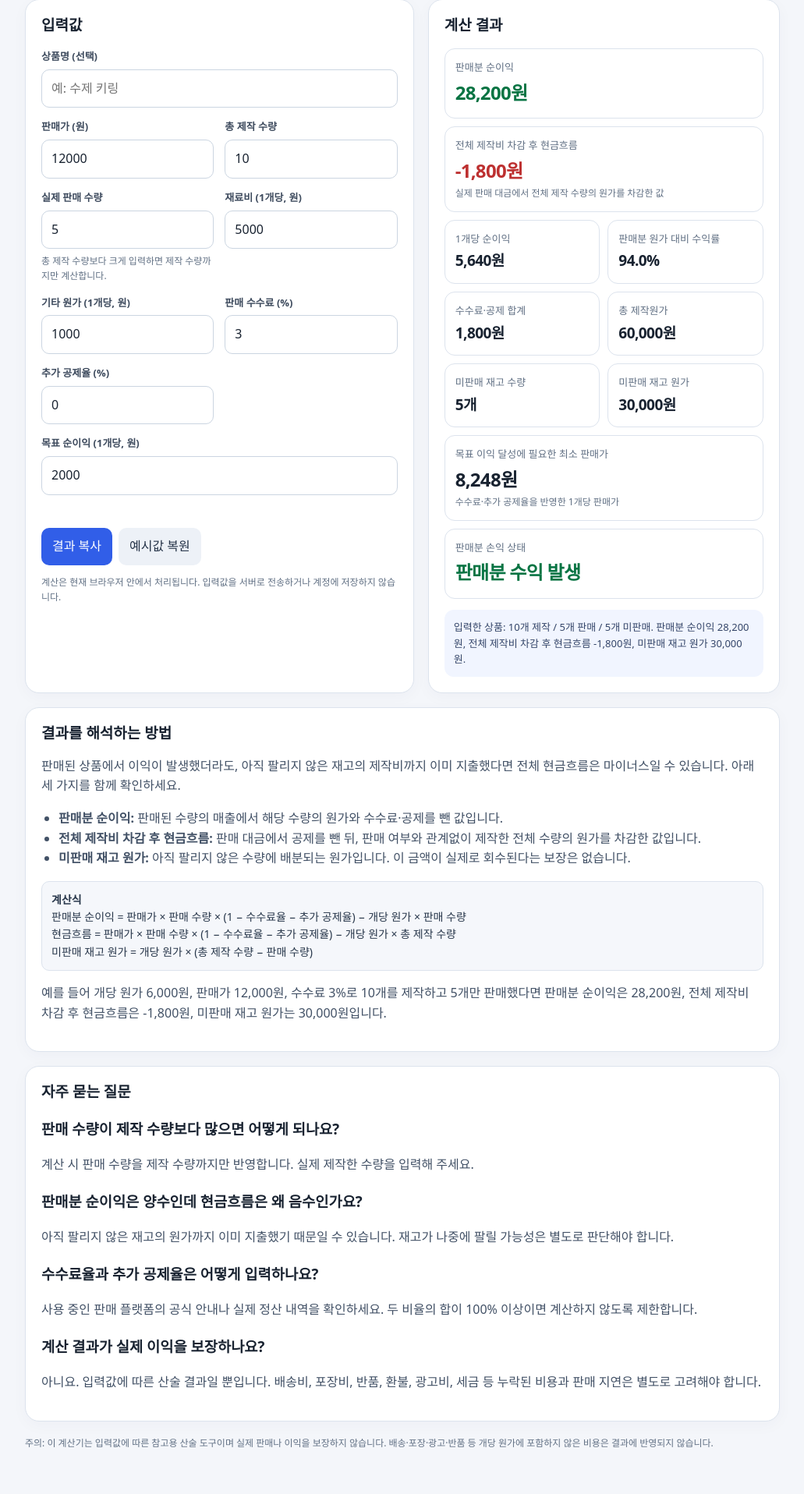
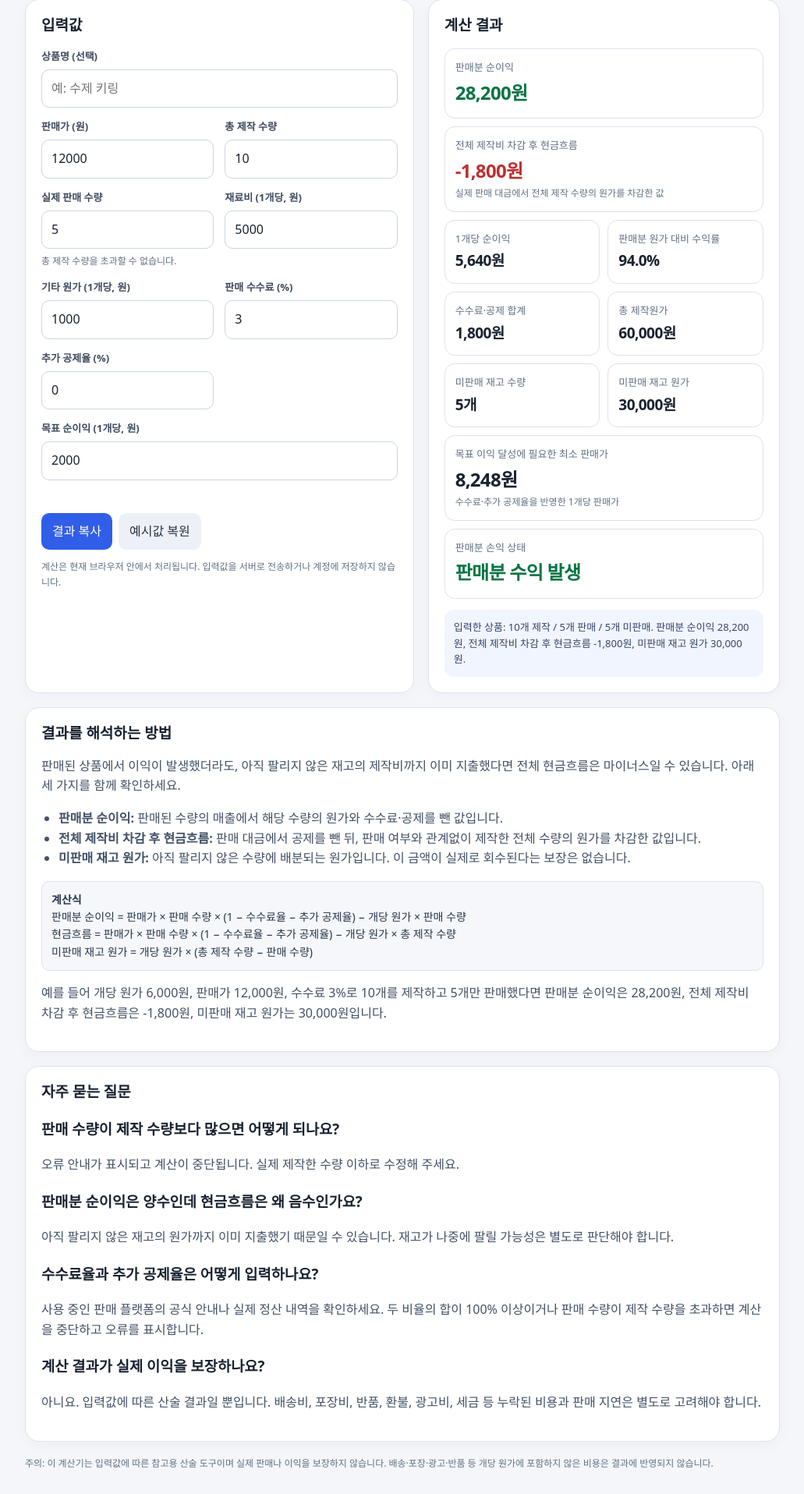
Before and after one commit to hoonhun/zero-cost-revenue-mvp, a plain HTML site: page index.html in a window 1280 px wide. Shown: the part 185-2101 px from the top of the page at 78% size, without its empty margins (124-1155 px from the left). Drawn offline with Linux system fonts and the light colour scheme.

Commit message:
Fix calculator input validation

```diff
--- a/index.html
+++ b/index.html
@@ -19,7 +19,7 @@ h2{font-size:19px;line-height:1.35;margin:0 0 16px}.fields{display:grid;grid-tem
 input{width:100%;min-width:0;border:1px solid #cbd5e1;border-radius:10px;padding:11px 12px;font:inherit;background:#fff;color:var(--text)}input:focus{outline:3px solid #315ee822;border-color:var(--accent)}
 .hint{font-size:12px;color:var(--muted)}.results{display:grid;gap:10px}.metric{padding:13px;border:1px solid var(--line);border-radius:13px}.metric .label{font-size:13px;color:var(--muted)}.metric .value{font-size:24px;font-weight:800;letter-spacing:-.03em;margin-top:3px;overflow-wrap:anywhere}.profit{color:var(--good)}.loss{color:var(--bad)}
 .grid2{display:grid;grid-template-columns:1fr 1fr;gap:10px}.smallmetric .value{font-size:19px}.note{margin-top:14px;background:#f1f5ff;border-radius:12px;padding:12px;color:#344568;font-size:13px}
-button{border:0;border-radius:10px;background:var(--accent);color:white;font-weight:750;padding:11px 14px;font:inherit;cursor:pointer}button.secondary{background:#edf1f7;color:#243247}.actions{display:flex;gap:8px;flex-wrap:wrap;margin-top:14px}
+button{border:0;border-radius:10px;background:var(--accent);color:white;font-weight:750;padding:11px 14px;font:inherit;cursor:pointer}button:disabled{opacity:.45;cursor:not-allowed}button.secondary{background:#edf1f7;color:#243247}.actions{display:flex;gap:8px;flex-wrap:wrap;margin-top:14px}
 .content{margin-top:18px}.content h2{margin:0 0 8px}.content p,.content li{color:#425166}.content ul{padding-left:22px}.formula{overflow-wrap:anywhere;background:#f5f7fb;border:1px solid var(--line);border-radius:10px;padding:12px;margin:10px 0;color:#27364a;font-size:14px}
 .error{color:var(--bad);font-size:13px;min-height:1.4em;margin:10px 0 0}.footer{margin-top:18px;color:var(--muted);font-size:12px}
 @media(max-width:720px){.layout{grid-template-columns:1fr}.card{padding:16px}}@media(max-width:400px){.fields,.grid2{grid-template-columns:1fr}}
@@ -39,7 +39,7 @@ button{border:0;border-radius:10px;background:var(--accent);color:white;font-wei
 <div class="field wide"><label for="item">상품명 (선택)</label><input id="item" placeholder="예: 수제 키링"></div>
 <div class="field"><label for="price">판매가 (원)</label><input id="price" type="number" min="0" step="1" value="12000"></div>
 <div class="field"><label for="qty">총 제작 수량</label><input id="qty" type="number" min="1" step="1" value="10"></div>
-<div class="field"><label for="soldQty">실제 판매 수량</label><input id="soldQty" type="number" min="0" step="1" value="5"><span class="hint">총 제작 수량보다 크게 입력하면 제작 수량까지만 계산합니다.</span></div>
+<div class="field"><label for="soldQty">실제 판매 수량</label><input id="soldQty" type="number" min="0" step="1" value="5"><span class="hint">총 제작 수량을 초과할 수 없습니다.</span></div>
 <div class="field"><label for="materials">재료비 (1개당, 원)</label><input id="materials" type="number" min="0" step="1" value="5000"></div>
 <div class="field"><label for="other">기타 원가 (1개당, 원)</label><input id="other" type="number" min="0" step="1" value="1000"></div>
 <div class="field"><label for="fee">판매 수수료 (%)</label><input id="fee" type="number" min="0" max="100" step="0.1" value="3"></div>
@@ -83,11 +83,11 @@ button{border:0;border-radius:10px;background:var(--accent);color:white;font-wei
 <section class="card content">
 <h2>자주 묻는 질문</h2>
 <h3>판매 수량이 제작 수량보다 많으면 어떻게 되나요?</h3>
-<p>계산 시 판매 수량을 제작 수량까지만 반영합니다. 실제 제작한 수량을 입력해 주세요.</p>
+<p>오류 안내가 표시되고 계산이 중단됩니다. 실제 제작한 수량 이하로 수정해 주세요.</p>
 <h3>판매분 순이익은 양수인데 현금흐름은 왜 음수인가요?</h3>
 <p>아직 팔리지 않은 재고의 원가까지 이미 지출했기 때문일 수 있습니다. 재고가 나중에 팔릴 가능성은 별도로 판단해야 합니다.</p>
 <h3>수수료율과 추가 공제율은 어떻게 입력하나요?</h3>
-<p>사용 중인 판매 플랫폼의 공식 안내나 실제 정산 내역을 확인하세요. 두 비율의 합이 100% 이상이면 계산하지 않도록 제한합니다.</p>
+<p>사용 중인 판매 플랫폼의 공식 안내나 실제 정산 내역을 확인하세요. 두 비율의 합이 100% 이상이거나 판매 수량이 제작 수량을 초과하면 계산을 중단하고 오류를 표시합니다.</p>
 <h3>계산 결과가 실제 이익을 보장하나요?</h3>
 <p>아니요. 입력값에 따른 산술 결과일 뿐입니다. 배송비, 포장비, 반품, 환불, 광고비, 세금 등 누락된 비용과 판매 지연은 별도로 고려해야 합니다.</p>
 </section>
@@ -98,15 +98,21 @@ const ids=["item","price","qty","soldQty","materials","other","fee","tax","targe
 const $=id=>document.getElementById(id);
 const fmt=n=>Number.isFinite(n)?Math.round(n).toLocaleString("ko-KR")+"원":"—";
 function num(id){const raw=$(id).value;if(raw.trim()==="")return NaN;const n=Number(raw);return Number.isFinite(n)?n:NaN}
+function invalidate(message){
+ $("error").textContent=message;
+ ["totalProfit","cashFlow","unitProfit","roi","fees","cost","unsoldQty","inventoryCost","breakeven","status"].forEach(id=>{$(id).textContent="—";$(id).className="value";});
+ $("summary").textContent="입력값을 수정하면 결과가 다시 계산됩니다.";
+ $("copy").disabled=true;
+}
 function calculate(){
  const vals=Object.fromEntries(ids.slice(1).map(id=>[id,num(id)]));
- const error=$("error");
- if(Object.values(vals).some(v=>!Number.isFinite(v)||v<0)){error.textContent="모든 숫자 입력란에 0 이상의 값을 입력해 주세요.";return}
- if(vals.qty<1){error.textContent="총 제작 수량은 1개 이상이어야 합니다.";return}
- if(!Number.isInteger(vals.qty)||!Number.isInteger(vals.soldQty)){error.textContent="제작 수량과 판매 수량은 정수로 입력해 주세요.";return}
- if(vals.fee>100||vals.tax>100||vals.fee+vals.tax>=100){error.textContent="수수료율과 추가 공제율의 합은 100% 미만이어야 합니다.";return}
- error.textContent="";
- const price=vals.price,qty=vals.qty,sold=Math.min(qty,vals.soldQty),unsold=qty-sold,costEach=vals.materials+vals.other;
+ if(Object.values(vals).some(v=>!Number.isFinite(v)||v<0)){invalidate("모든 숫자 입력란에 0 이상의 유효한 값을 입력해 주세요.");return}
+ if(vals.qty<1){invalidate("총 제작 수량은 1개 이상이어야 합니다.");return}
+ if(!Number.isInteger(vals.qty)||!Number.isInteger(vals.soldQty)){invalidate("총 제작 수량과 실제 판매 수량은 정수로 입력해 주세요.");return}
+ if(vals.soldQty>vals.qty){invalidate("실제 판매 수량은 총 제작 수량을 초과할 수 없습니다.");return}
+ if(vals.fee>100||vals.tax>100||vals.fee+vals.tax>=100){invalidate("판매 수수료율과 추가 공제율의 합은 100% 미만이어야 합니다.");return}
+ $("error").textContent="";$("copy").disabled=false;
+ const price=vals.price,qty=vals.qty,sold=vals.soldQty,unsold=qty-sold,costEach=vals.materials+vals.other;
  const gross=price*sold,feeTotal=gross*vals.fee/100,taxTotal=gross*vals.tax/100,net=gross-feeTotal-taxTotal;
  const soldCost=costEach*sold,totalCost=costEach*qty,profit=net-soldCost,cash=net-totalCost,inventory=costEach*unsold;
  const unit=sold?profit/sold:NaN,roi=soldCost?profit/soldCost*100:NaN,minimum=(costEach+vals.target)/(1-(vals.fee+vals.tax)/100);
```
